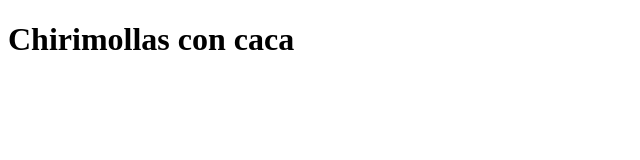
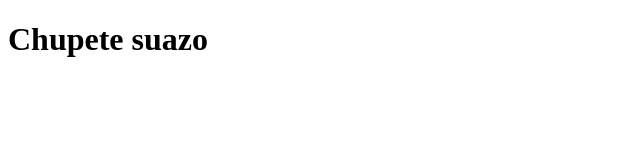
Before and after one commit to ivagnarok/git, a plain HTML site: page index.html in a window 1280 px wide. Shown: the whole page, without its empty margins (0-640 px from the left). Drawn offline with Linux system fonts and the light colour scheme.

Commit message:
crea index segundo intento

```diff
--- a/index.html
+++ b/index.html
@@ -7,6 +7,6 @@
     <title>Document</title>
 </head>
 <body>
-    <h1>Chirimollas con caca</h1>
+    <h1>Chupete suazo</h1>
 </body>
 </html>
```
